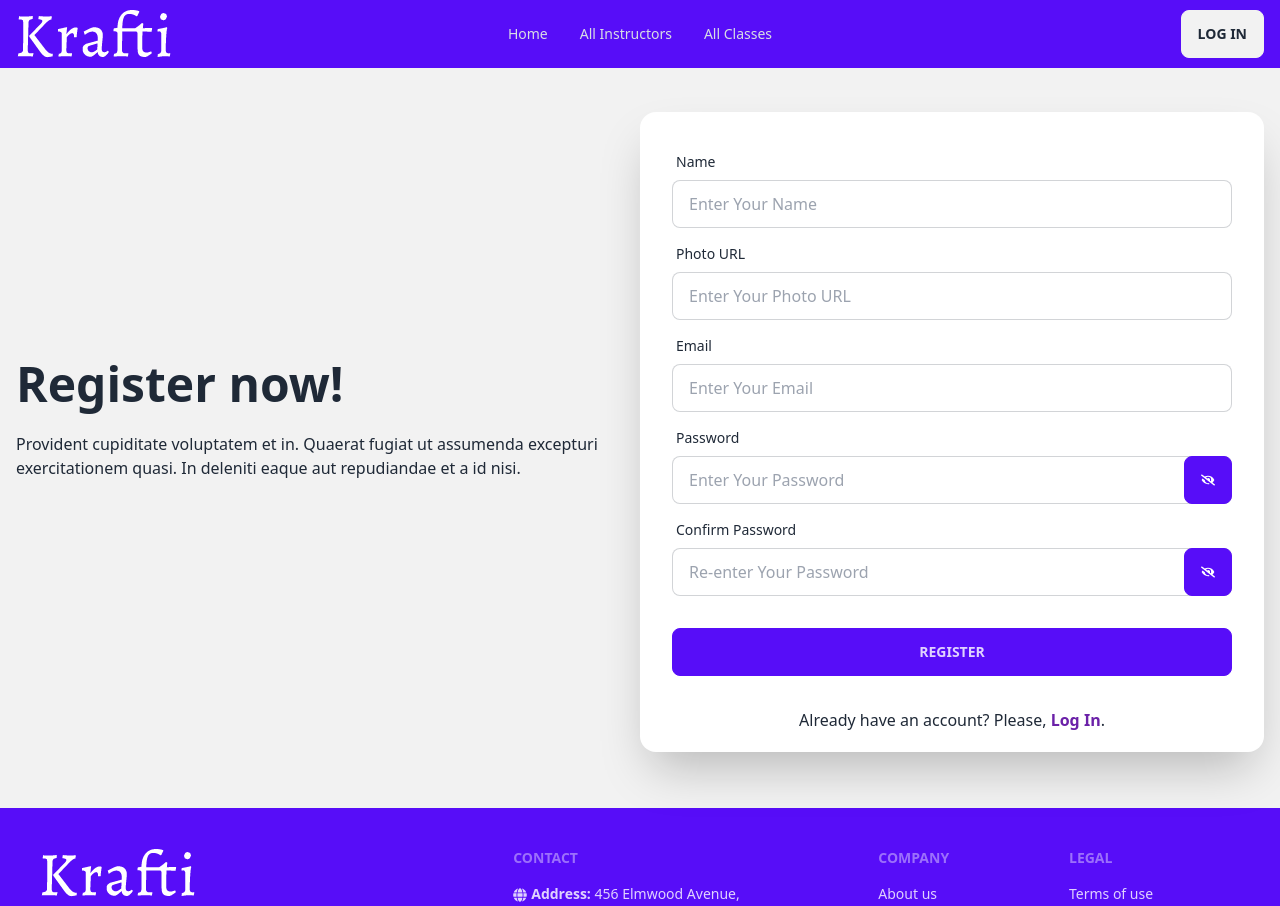
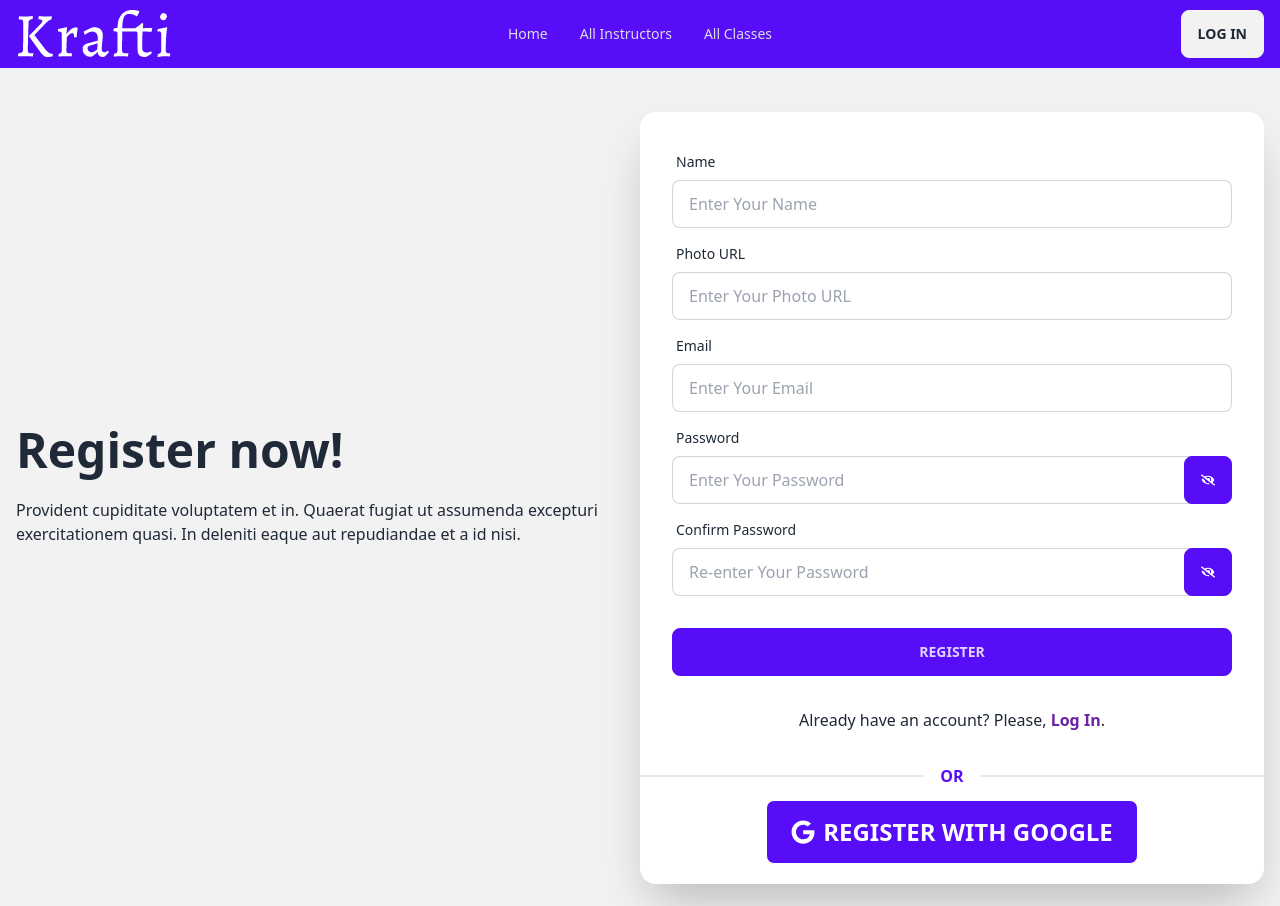
Before and after one commit to csmahmud99/krafti-summer-camp-school-client, a React (Vite) app: page /register in a window 1280 px wide. Shown: the top 906 px of the page. Built offline with nearby package versions, Linux system fonts and the light colour scheme; no server answers.

Commit message:
Social Log In button created in Log In & Sign Up page

```diff
--- a/src/pages/LogIn/LogIn/LogIn.jsx
+++ b/src/pages/LogIn/LogIn/LogIn.jsx
@@ -10,6 +10,7 @@ import { FaEye, FaEyeSlash } from "react-icons/fa";
 
 // Importing 'email-password' signIn provider from AuthContext API
 import { AuthContext } from "../../../providers/AuthProvider/AuthProvider";
+import SocialLogin from "../SocialLogIn/SocialLogin";
 
 const LogIn = () => {
     // User wished to go to a protected page, he/she is redirected to the login page. After the successful log in, the user will go towards the page he/she wished for.
@@ -121,6 +122,8 @@ const LogIn = () => {
                             URL="/register"
                             linkText="Register"
                         />
+
+                        <SocialLogin initialText="Log In with" />
                     </div>
                 </div>
             </div>
--- a/src/pages/LogIn/Register/Register.jsx
+++ b/src/pages/LogIn/Register/Register.jsx
@@ -3,13 +3,14 @@ import LogInRedirect from "../../../components/LoginRedirect/LogInRedirect";
 import { useContext, useState } from "react";
 
 // Importing "Eye" icon for showing/hiding password
-import { FaEye, FaEyeSlash } from 'react-icons/fa';
+import { FaEye, FaEyeSlash, FaGoogle } from 'react-icons/fa';
 
 // Importing 'email-password' signIn provider from AuthContext API
 import { AuthContext } from "../../../providers/AuthProvider/AuthProvider";
 import Swal from "sweetalert2";
 import { useNavigate } from "react-router-dom";
 import { Helmet } from "react-helmet-async";
+import SocialLogin from "../SocialLogIn/SocialLogin";
 
 const Register = () => {
     const navigate = useNavigate();
@@ -215,6 +216,8 @@ const Register = () => {
                             URL="/login"
                             linkText="Log In"
                         />
+
+                        <SocialLogin initialText="Register with" />
                     </div>
                 </div>
             </div>
--- /dev/null
+++ b/src/pages/LogIn/SocialLogIn/SocialLogin.jsx
@@ -0,0 +1,18 @@
+import { FaGoogle } from "react-icons/fa";
+
+const SocialLogin = ({ initialText, }) => {
+    return (
+        <>
+            <div className="divider text-primary font-bold">OR</div>
+            <div>
+                <div className="text-center mb-5">
+                    <button className="btn btn-outline btn-lg md:text-2xl bg-primary text-white">
+                        <FaGoogle /> {initialText} Google
+                    </button>
+                </div>
+            </div>
+        </>
+    );
+};
+
+export default SocialLogin;
```
